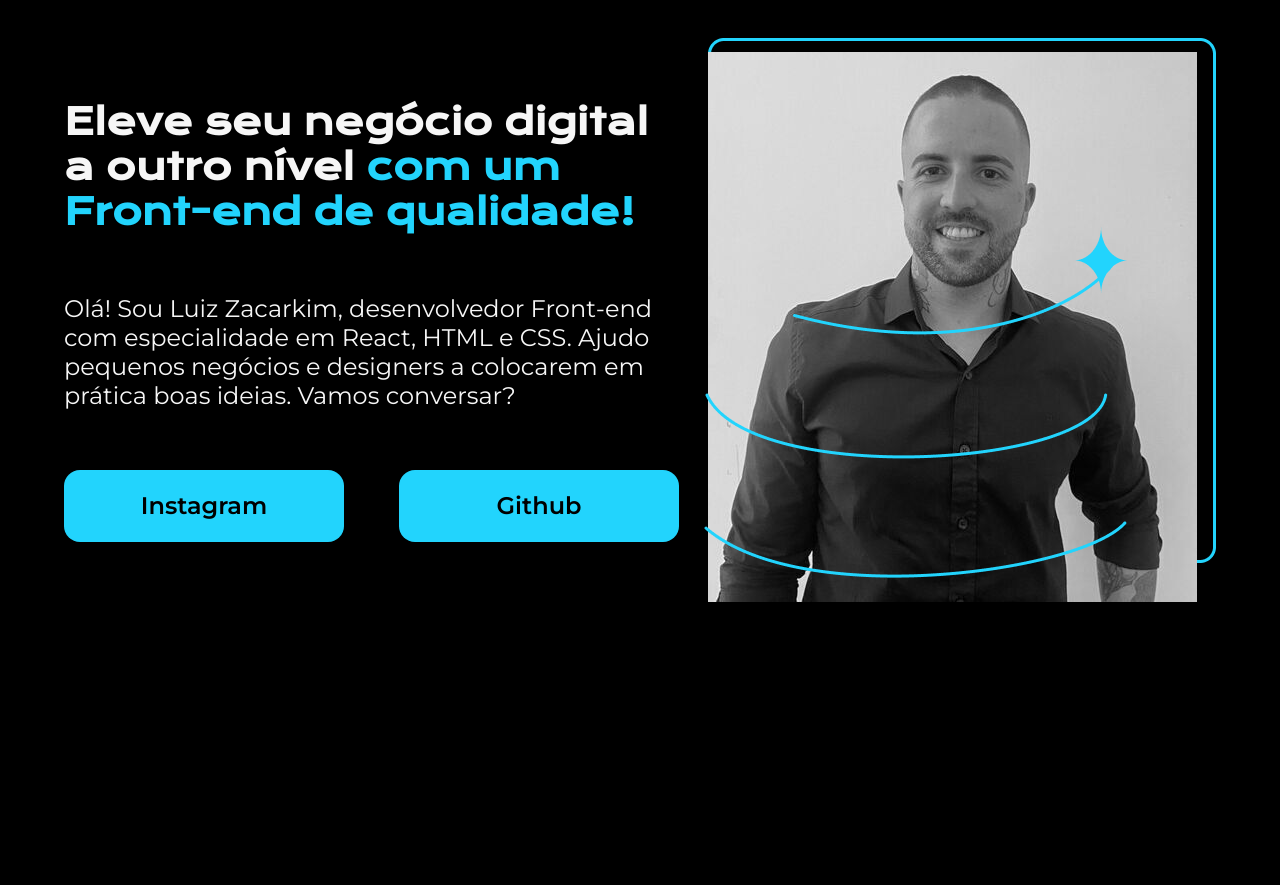
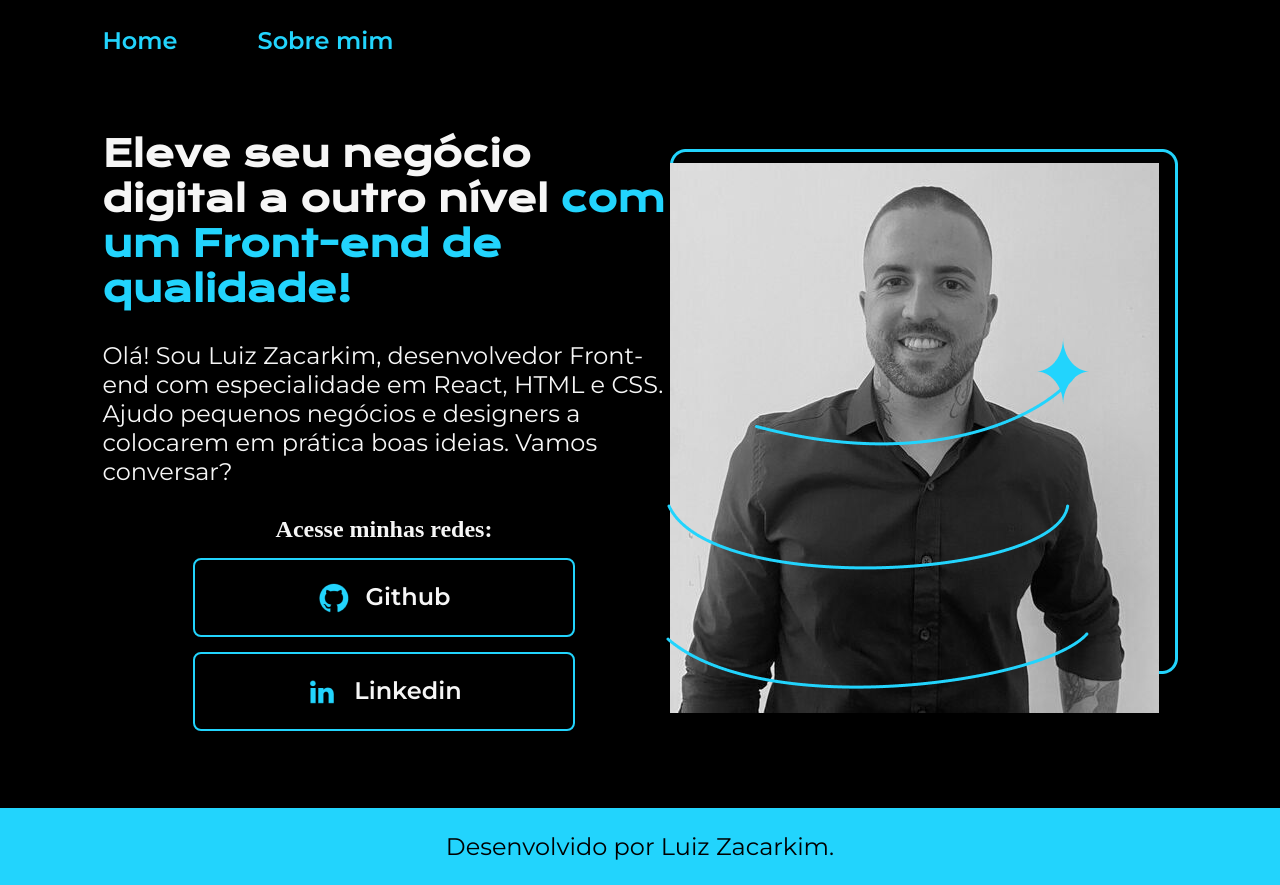
Before and after one commit to lfzacarkims/alura-front-end-portfolio, a plain HTML site: page index.html in a window 1280 px wide. Before the commit the page ends 838 px from the top, so only its background shows below. Drawn offline with nearby package versions, Linux system fonts and the light colour scheme.

Commit message:
feat(layout): implementa estrutura base do site e página Sobre
- Cria o componente de Header com navegação principal (Home, Sobre mim).
- Cria o componente de Footer com informações de autoria.
- Desenvolve a nova página `about.html` utilizando a estrutura e os componentes recém-criados para garantir consistência.

```diff
--- a/css/style.css
+++ b/css/style.css
@@ -6,7 +6,6 @@
 }
 
 body {
-  height: 100vh;
   box-sizing: border-box;
   background-color: #000000;
   color: #f6f6f6;
@@ -17,17 +16,34 @@ body {
 }
 
 .apresentacao {
-  margin: 3% 5%;
+  padding: 6% 8%;
   display: flex;
   align-items: center;
   justify-content: space-between;
+}
+
+.cabecalho {
+  padding: 2% 0% 0% 8%;
+}
+
+.cabecalho__menu {
+  display: flex;
+  gap: 80px;
+}
+
+.cabecalho__menu__links {
+  font-family: "Montserrat", sans-serif;
+  font-size: 24px;
+  font-weight: 600;
+  color: #22d4fd;
+  text-decoration: none;
 }
 
 .apresentacao__conteudo {
   width: 615px;
   display: flex;
   flex-direction: column;
-  gap: 60px;
+  gap: 30px;
 }
 
 .apresentacao__conteudo__titulo {
@@ -42,18 +58,44 @@ body {
 
 .apresentacao__links {
   display: flex;
+  flex-direction: column;
   justify-content: space-between;
+  align-items: center;
+  gap: 15px;
+}
+
+.apresentacao__links_subtitulo {
+  font-family: "Krona One", sans-serif;
+  font-weight: 400;
+  font-size: 24px;
 }
 
 .apresentacao__links__botao {
-  background-color: #22D4FD;
-  width: 280px;
+  display: flex;
+  justify-content: center;
+  gap: 16px;
+  border: 2px solid #22d4fd;
+  width: 378px;
   text-align: center;
-  border-radius: 16px;
+  border-radius: 8px;
   font-size: 24px;
   font-weight: 600;
   padding: 21.5px 0;
   text-decoration: none;
+  color: #f6f6f6;
+  font-family: "Montserrat", sans-serif;
+}
+
+.apresentacao__links__botao:hover {
+  background-color: #272727;
+}
+
+.rodape {
+  background-color: #22d4fd;
   color: #000000;
   font-family: "Montserrat", sans-serif;
+  font-size: 24px;
+  text-align: center;
+  padding: 24px;
+  font-weight: 400;
 }
--- a/index.html
+++ b/index.html
@@ -9,7 +9,12 @@
 </head>
 
 <body>
-  <header></header>
+  <header class="cabecalho">
+    <nav class="cabecalho__menu">
+      <a class="cabecalho__menu__links" href="index.html">Home</a>
+      <a class="cabecalho__menu__links" href="about.html">Sobre mim</a>
+    </nav>
+  </header>
   <main class="apresentacao">
     <section class="apresentacao__conteudo">
       <h1 class="apresentacao__conteudo__titulo">Eleve seu negócio digital a outro nível <strong
@@ -21,13 +26,22 @@
         e
         designers a colocarem em prática boas ideias. Vamos conversar?</p>
       <div class="apresentacao__links">
-        <a class="apresentacao__links__botao" href="https://www.instagram.com/lfzacarkim" target="_blank">Instagram</a>
-        <a class="apresentacao__links__botao" href="https://www.github.com/lfzacarkims " target="_blank">Github</a>
+        <h2 class="apresentacao__links__subtitulo">Acesse minhas redes:</h2>
+        <a class="apresentacao__links__botao" href="https://www.github.com/lfzacarkims " target="_blank">
+          <img src="./img/Logo Github.png" alt="logo github">
+          Github
+        </a>
+        <a class="apresentacao__links__botao" href="https://www.linkedin.com/in/zacarkim/" target="_blank">
+          <img src="./img/Logo linkedin.png" alt="logo linkedin">
+          Linkedin
+        </a>
       </div>
     </section>
     <img src="./img/perfil.png" alt="imagem de perfil">
   </main>
-  <footer></footer>
+  <footer class="rodape">
+    <p>Desenvolvido por Luiz Zacarkim.</p>
+  </footer>
 </body>
 
 </html>
```
Also changed, not shown: about.html (added, +42 -0 lines), img/Logo Github.png (added), img/Logo linkedin.png (added), img/portfolio.png (added), 1 other file.
